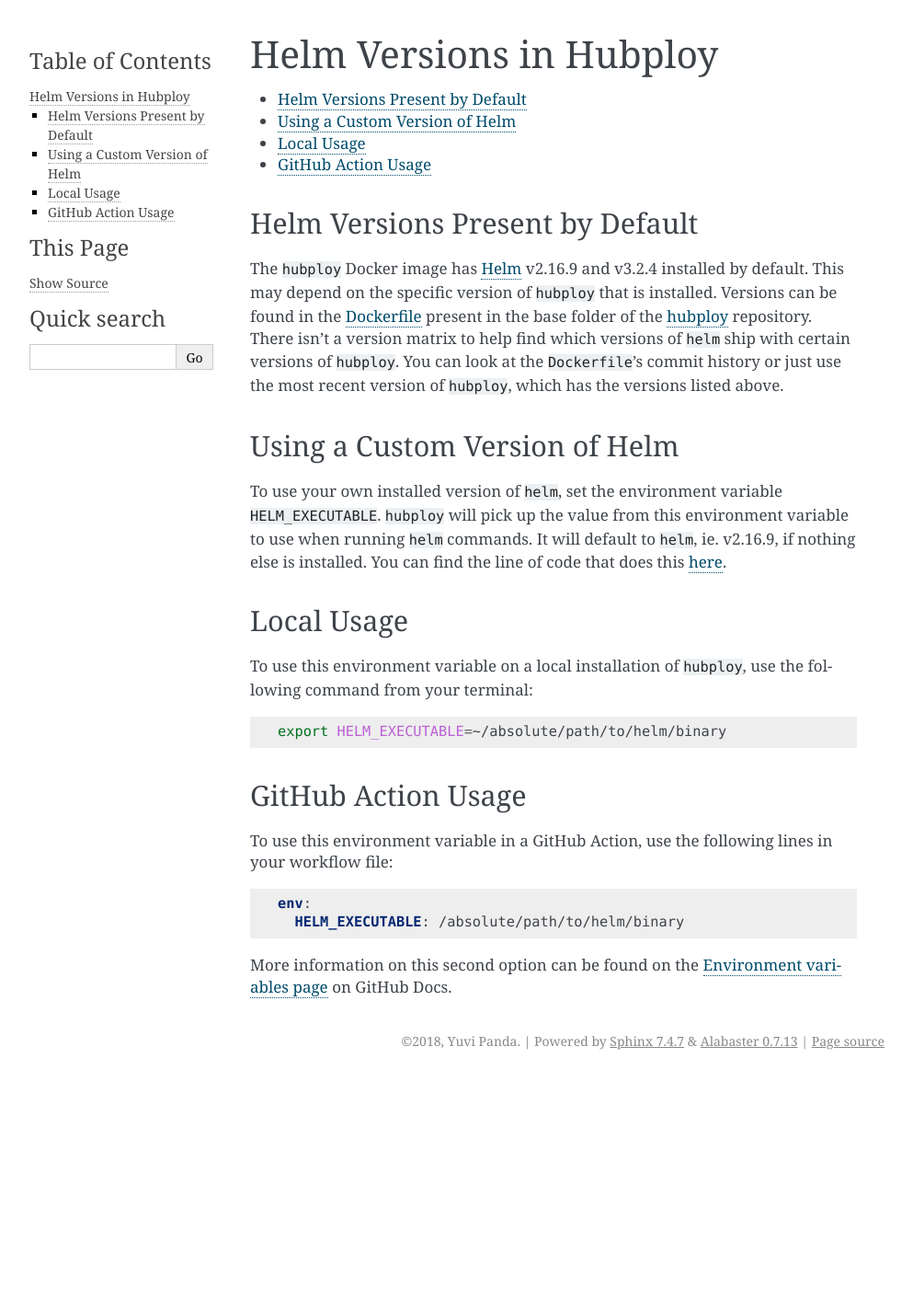
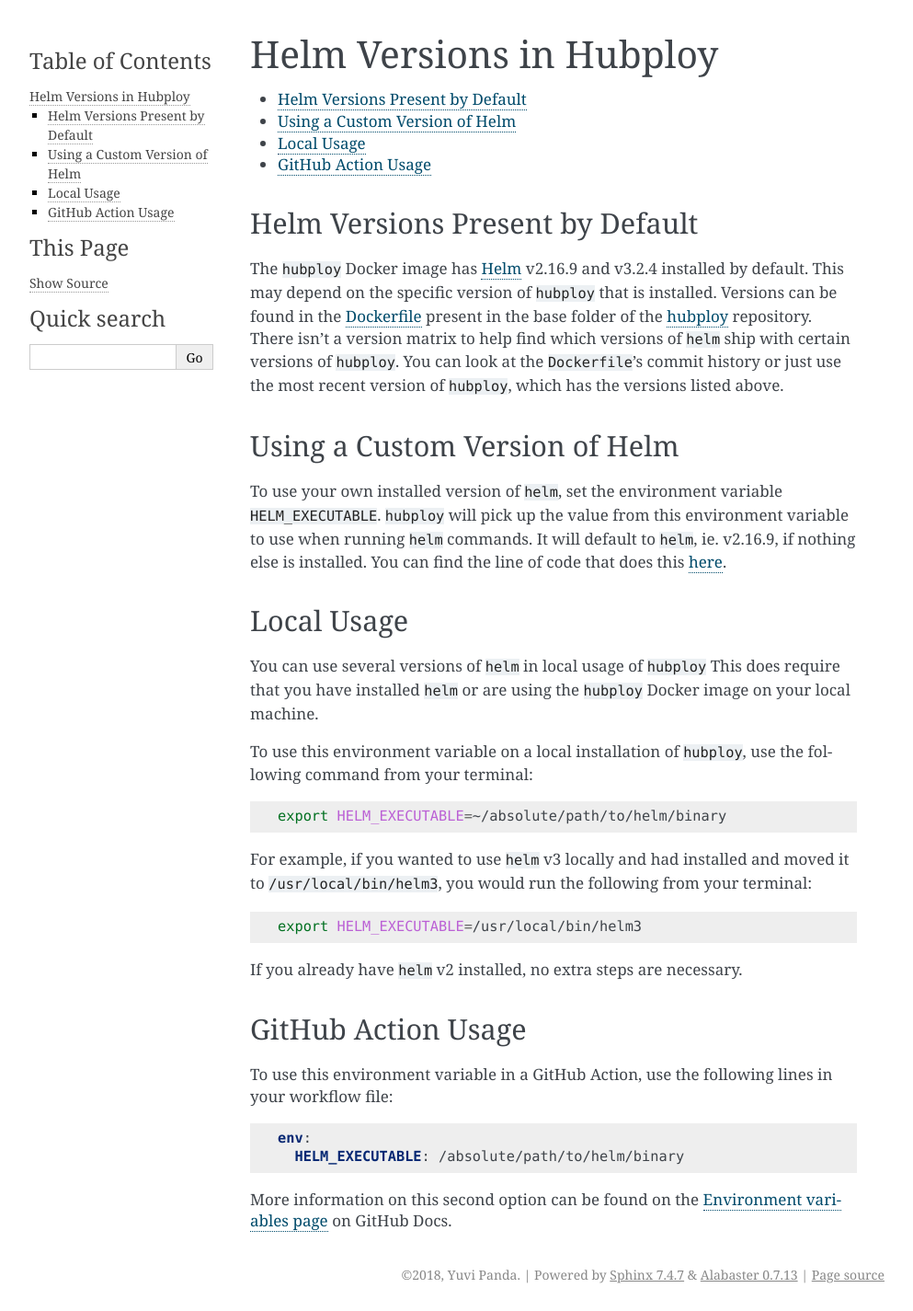
Before and after one commit to berkeley-dsep-infra/hubploy, a Sphinx documentation site: the page built from docs/topics/topic-helm-versions.rst, in a window 1280 px wide. Shown: the whole page at 92% size, without its empty margins (148-1141 px from the left). Built offline with Sphinx 7.4.7, drawn with Linux system fonts in a browser that asks for light colours; before the commit the page ends 1171 px from its top, so only the background shows below that.

Commit message:
Add in example and note about using helm 2 by default

```diff
--- a/docs/topics/topic-helm-versions.rst
+++ b/docs/topics/topic-helm-versions.rst
@@ -36,12 +36,26 @@
 Local Usage
 ===========
 
+You can use several versions of ``helm`` in local usage of ``hubploy``
+This does require that you have installed ``helm``  or are using the
+``hubploy`` Docker image on your local machine.
+
 To use this environment variable on a local installation of ``hubploy``,
 use the following command from your terminal:
 
 .. code:: bash
 
 	export HELM_EXECUTABLE=~/absolute/path/to/helm/binary
+
+For example, if you wanted to use ``helm`` v3 locally and had installed
+and moved it to ``/usr/local/bin/helm3``, you would run the following from
+your terminal:
+
+.. code:: bash
+
+	export HELM_EXECUTABLE=/usr/local/bin/helm3
+
+If you already have ``helm`` v2 installed, no extra steps are necessary.
 
 
 GitHub Action Usage
```
